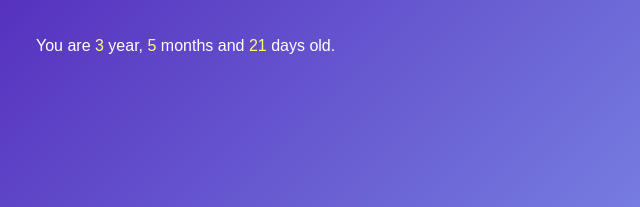
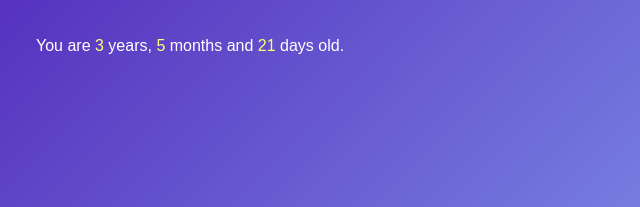
Before and after one commit to GoalmRabbani123/Age-Calculator, a plain HTML site: page index.html in a window 1280 px wide. Both pictures are taken after typing "2020-01-15" into the empty fields and a click on the button "Calculate". Shown: the part 438-645 px from the top of the page, 100-740 px from the left. Drawn offline with Linux system fonts and the light colour scheme.

Commit message:
Age Calculator

```diff
--- a/index.html
+++ b/index.html
@@ -59,7 +59,7 @@
                 m3 = 11;
                 y3--;
             }
-            result.innerHTML = `You are <span>${y3}</span> year, <span>${m3}</span> months and <span>${d3}</span> days old.`
+            result.innerHTML = `You are <span>${y3}</span> years, <span>${m3}</span> months and <span>${d3}</span> days old.`
         }
 
         function getDaysInMonth(year, month){
```
